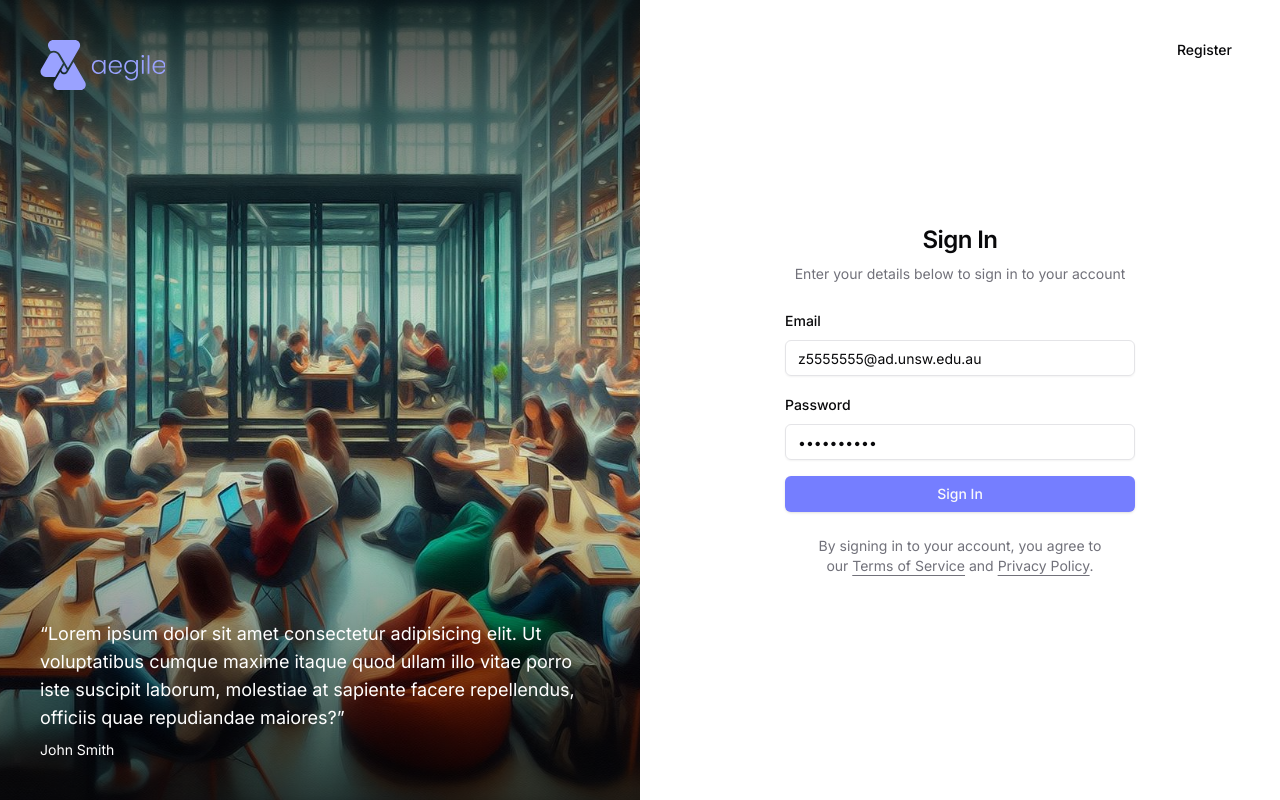
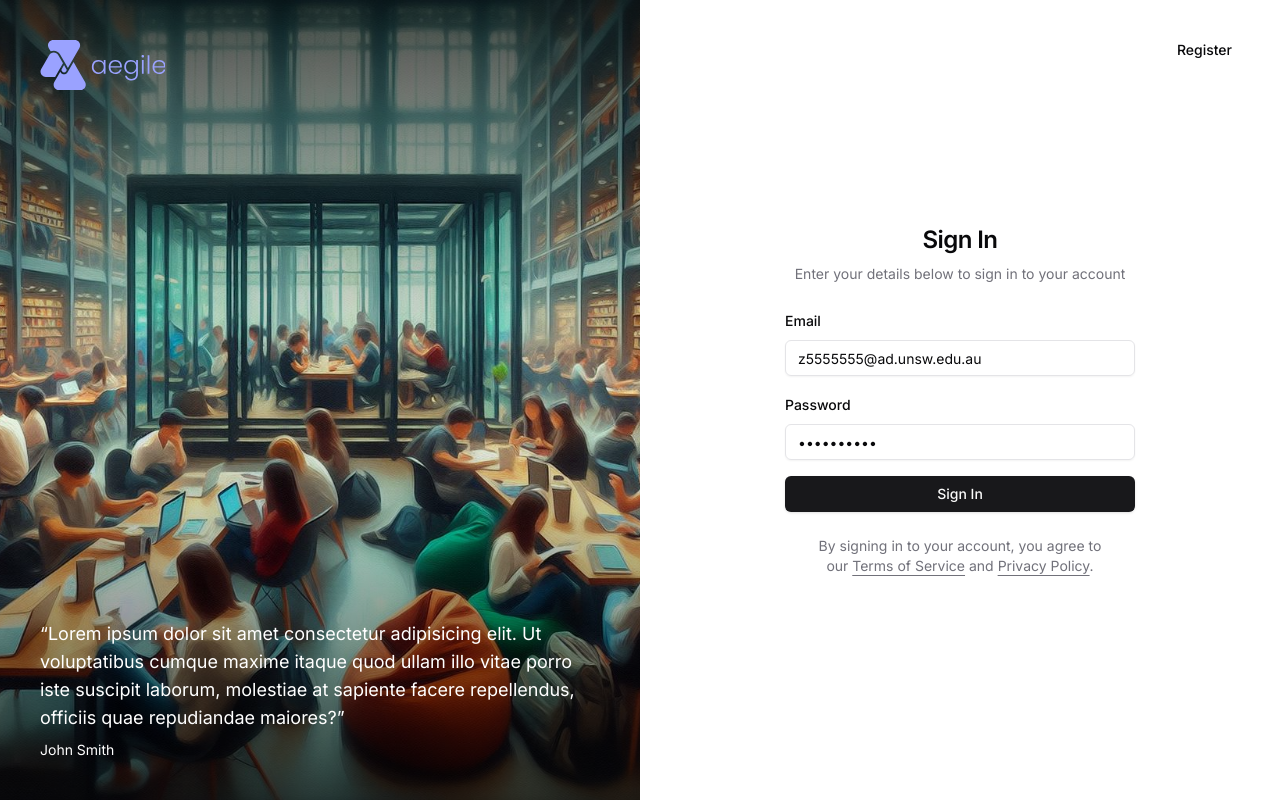
Before and after one commit to aegile/aegile, a Next.js app: page /login in a window 1280 px wide. Built offline with nearby package versions, Linux system fonts and the light colour scheme.

Commit message:
feat: reset shadcn ui configuration

```diff
--- a/app/globals.css
+++ b/app/globals.css
@@ -1,118 +1,65 @@
 @tailwind base;
   @tailwind components;
   @tailwind utilities;
-
-/* @layer base {
-  :root {
-    --background: 0 0% 100%;
-    --foreground: 222.2 84% 4.9%;
-
-    --card: 0 0% 100%;
-    --card-foreground: 222.2 84% 4.9%;
-
-    --popover: 0 0% 100%;
-    --popover-foreground: 222.2 84% 4.9%;
-
-    --primary: 222.2 47.4% 11.2%;
-    --primary-foreground: 210 40% 98%;
-
-    --secondary: 210 40% 96.1%;
-    --secondary-foreground: 222.2 47.4% 11.2%;
-
-    --muted: 210 40% 96.1%;
-    --muted-foreground: 215.4 16.3% 46.9%;
-
-    --accent: 210 40% 96.1%;
-    --accent-foreground: 222.2 47.4% 11.2%;
-
-    --destructive: 0 84.2% 60.2%;
-    --destructive-foreground: 210 40% 98%;
-
-    --border: 214.3 31.8% 91.4%;
-    --input: 214.3 31.8% 91.4%;
-    --ring: 222.2 84% 4.9%;
-
-    --radius: 0.5rem;
-  }
-
-  .dark {
-    --background: 222.2 84% 4.9%;
-    --foreground: 210 40% 98%;
-
-    --card: 222.2 84% 4.9%;
-    --card-foreground: 210 40% 98%;
-
-    --popover: 222.2 84% 4.9%;
-    --popover-foreground: 210 40% 98%;
-
-    --primary: 210 40% 98%;
-    --primary-foreground: 222.2 47.4% 11.2%;
-
-    --secondary: 217.2 32.6% 17.5%;
-    --secondary-foreground: 210 40% 98%;
-
-    --muted: 217.2 32.6% 17.5%;
-    --muted-foreground: 215 20.2% 65.1%;
-
-    --accent: 217.2 32.6% 17.5%;
-    --accent-foreground: 210 40% 98%;
-
-    --destructive: 0 62.8% 30.6%;
-    --destructive-foreground: 210 40% 98%;
-
-    --border: 217.2 32.6% 17.5%;
-    --input: 217.2 32.6% 17.5%;
-    --ring: 212.7 26.8% 83.9%;
-  }
-} */
-:root {
-  overflow-y: hidden;
-}
 
   @layer base {
     :root {
       --background: 0 0% 100%;
       --foreground: 240 10% 3.9%;
+
       --card: 0 0% 100%;
       --card-foreground: 240 10% 3.9%;
+
       --popover: 0 0% 100%;
       --popover-foreground: 240 10% 3.9%;
-    /* --primary: 240 5.9% 10%; */
-    --primary: 236 100% 73%;
+
+      --primary: 240 5.9% 10%;
       --primary-foreground: 0 0% 98%;
+
       --secondary: 240 4.8% 95.9%;
       --secondary-foreground: 240 5.9% 10%;
-    --muted: 240 1% 70%;
+
+      --muted: 240 4.8% 95.9%;
       --muted-foreground: 240 3.8% 46.1%;
+
       --accent: 240 4.8% 95.9%;
       --accent-foreground: 240 5.9% 10%;
+
       --destructive: 0 84.2% 60.2%;
       --destructive-foreground: 0 0% 98%;
+
       --border: 240 5.9% 90%;
       --input: 240 5.9% 90%;
-    --ring: 240 5.9% 10%;
+      --ring: 240 10% 3.9%;
+
       --radius: 0.5rem;
     }
 
     .dark {
       --background: 240 10% 3.9%;
       --foreground: 0 0% 98%;
+
       --card: 240 10% 3.9%;
       --card-foreground: 0 0% 98%;
+
       --popover: 240 10% 3.9%;
       --popover-foreground: 0 0% 98%;
-    /* --primary: 0 0% 98%; */
-    --primary: 236 100% 77%;
+
+      --primary: 0 0% 98%;
       --primary-foreground: 240 5.9% 10%;
+
       --secondary: 240 3.7% 15.9%;
       --secondary-foreground: 0 0% 98%;
-    --muted-selected: 240 3.7% 16%;
-    --muted: 240 3.7% 60%;
+
+      --muted: 240 3.7% 15.9%;
       --muted-foreground: 240 5% 64.9%;
+
       --accent: 240 3.7% 15.9%;
       --accent-foreground: 0 0% 98%;
+
       --destructive: 0 62.8% 30.6%;
       --destructive-foreground: 0 0% 98%;
+
       --border: 240 3.7% 15.9%;
       --input: 240 3.7% 15.9%;
       --ring: 240 4.9% 83.9%;
--- a/tailwind.config.js
+++ b/tailwind.config.js
@@ -38,7 +38,6 @@ module.exports = {
         muted: {
           DEFAULT: 'hsl(var(--muted))',
           foreground: 'hsl(var(--muted-foreground))',
-          selected: 'hsl(var(--muted-selected))',
         },
         accent: {
           DEFAULT: 'hsl(var(--accent))',
```
Also changed, not shown: components.json. Lines whose indentation alone changed are shown as unchanged.
